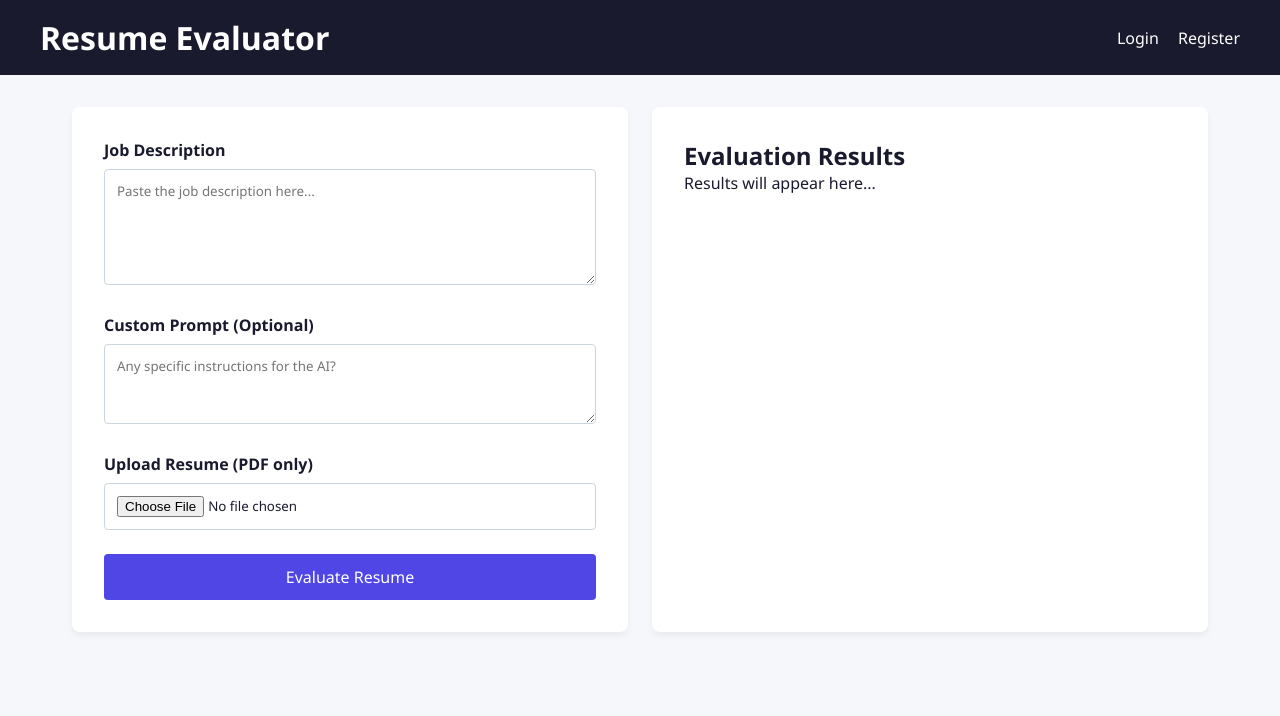
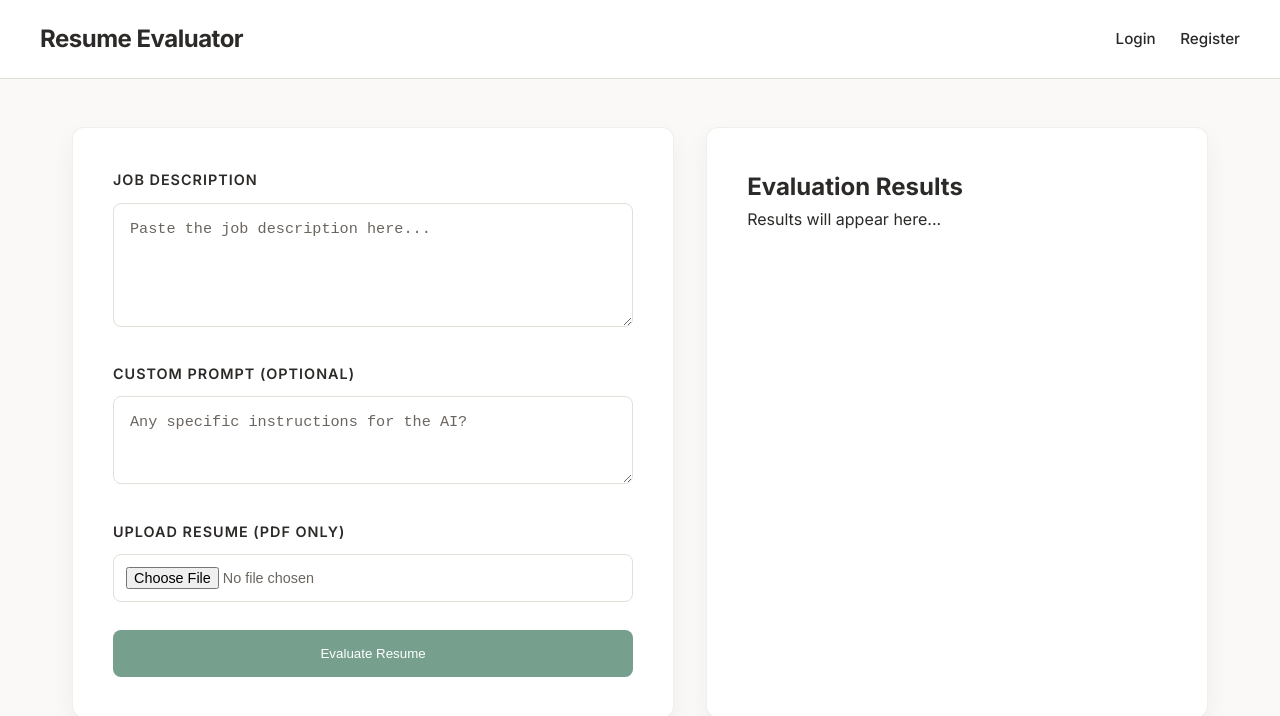
Before and after one commit to codedbyroaa/resume-evaluator, a plain HTML site: page index.html in a window 1280 px wide. Drawn offline with Linux system fonts and the light colour scheme.

Commit message:
style: achieve modern and calming design with sage green palette

```diff
--- a/styles.css
+++ b/styles.css
@@ -1,115 +1,150 @@
-/* 1. إعداد المتغيرات (Custom Properties) لسهولة تعديل الألوان لاحقاً */
+/* --- 1. استيراد خطوط حديثة --- */
+/* سنستخدم خط 'Inter' لتصميم عصري ونظيف جداً */
+@import url('https://fonts.googleapis.com/css2?family=Inter:wght@400;500;600;700&display=swap');
+
+/* --- 2. لوحة الألوان الهادئة والأنيقة (Variables) --- */
 :root {
-  --primary: #4f46e5;
-  --primary-dark: #3730a3;
-  --bg-page: #f5f7fa;
-  --card-bg: #ffffff;
-  --text-dark: #1a1a2e;
+  /* ألوان أساسية هادئة مستوحاة من الطبيعة (Sage Green & Soft Warm Gray) */
+  --primary: #769F8E;          /* أخضر مريمي هادئ (يوحي بالثقة والهدوء) */
+  --primary-dark: #5C7F70;     /* درجة أغمق قليلاً للـ Hover */
+
+  --bg-page: #FAF9F7;          /* أبيض مائل قليلاً للصفاء/البيج (أريح للعين من الأبيض الناصع) */
+  --card-bg: #FFFFFF;          /* الأبيض الصافي للمربعات (لتبرز من الخلفية) */
+
+  --text-main: #2C2A28;        /* أسود دافئ داكن جداً (ليس أسوداً حاداً Pure Black) */
+  --text-muted: #6B655F;       /* رمادي دافئ للنصوص الثانوية والـ Placeholders */
   --text-light: #ffffff;
-  --border-color: #cbd5e1;
+
+  --border-color: #E2DFD8;     /* لون حدود خفيف جداً ودافئ */
+
+  /* ظل خفيف وناعم جداً لإعطاء شعور بالعمق والأناقة */
+  --soft-shadow: 0 10px 25px rgba(0, 0, 0, 0.05);
 }
 
-/* 2. إعادة ضبط المسافات (Reset) وتطبيق نوع الخط */
+/* --- 3. إعادة الضبط والخطوط العامة --- */
 * {
-  box-sizing: border-box; /* يجعل الـ padding ضمن عرض العنصر */
+  box-sizing: border-box;
   margin: 0;
   padding: 0;
-  font-family: 'Segoe UI', Tahoma, Geneva, Verdana, sans-serif;
 }
 
 body {
   background-color: var(--bg-page);
-  color: var(--text-dark);
+  color: var(--text-main);
+  /* تطبيق خط Inter العصري */
+  font-family: 'Inter', system-ui, -apple-system, sans-serif;
+  -webkit-font-smoothing: antialiased; /* لجعل الخط أنعم على شاشات الماك */
+  line-height: 1.6; /* زيادة المسافة بين السطور لراحة القراءة */
 }
 
-/* 3. تصميم الترويسة (Header) باستخدام Flexbox */
+/* --- 4. تصميم الترويسة (Header) - أسلوب مينيمال — */
 header {
-  background-color: var(--text-dark);
-  color: var(--text-light);
-  padding: 1rem 2rem;
+  background-color: var(--card-bg); /* ترويسة بيضاء بدلاً من الداكنة لشعور بالانفتاح */
+  border-bottom: 1px solid var(--border-color); /* حد سفلي رفيع جداً */
+  padding: 1.25rem 2rem;
 }
 
 .header-content {
   display: flex;
-  justify-content: space-between; /* يضع العنوان يمين والروابط يسار */
-  align-items: center; /* يوسط العناصر عمودياً */
+  justify-content: space-between;
+  align-items: center;
   max-width: 1200px;
   margin: 0 auto;
 }
 
-.header-content nav a {
-  color: var(--text-light);
-  text-decoration: none;
-  margin-left: 15px;
+.header-content h1 {
+  font-size: 1.5rem;
+  font-weight: 700;
+  letter-spacing: -0.5px; /* تضييق المسافة بين الحروف لعناوين عصرية */
+  color: var(--text-main);
 }
 
-/* 4. تصميم المحتوى الرئيسي باستخدام Grid (عمودين متساويين) */
+.header-content nav a {
+  color: var(--text-main);
+  text-decoration: none;
+  font-size: 0.95rem;
+  font-weight: 500;
+  margin-left: 20px;
+  transition: color 0.2s ease;
+}
+
+.header-content nav a:hover {
+  color: var(--primary); /* تلوين خفيف عند التمرير */
+}
+
+/* --- 5. تنسيق المحتوى الرئيسي والشبكة (Grid) --- */
 main {
   display: grid;
-  grid-template-columns: 1fr 1fr; /* 1fr تعني جزء متساوٍ من المساحة */
-  gap: 24px;
+  grid-template-columns: 1.2fr 1fr; /* جعل قسم النموذج أعرض قليلاً للشعور بالاحترافية */
+  gap: 32px; /* زيادة المسافة بين العمودين لـ " Breathing Room" */
   max-width: 1200px;
-  margin: 2rem auto;
+  margin: 3rem auto; /* زيادة المسافة العلوية والسفلية */
   padding: 0 2rem;
 }
 
-/* تصميم المربعات البيضاء للنموذج والنتائج */
+/* تصميم المربعات (Cards) بأسلوبrefined — */
 .form-panel, .results-panel {
   background-color: var(--card-bg);
-  padding: 2rem;
-  border-radius: 8px;
-  box-shadow: 0 4px 6px rgba(0, 0, 0, 0.05); /* ظل خفيف */
+  padding: 2.5rem; /* زيادة الحشو الداخلي */
+  border-radius: 12px; /* زوايا دائرية أنعم قليلاً */
+  box-shadow: var(--soft-shadow); /* تطبيق الظل الناعم */
+  border: 1px solid rgba(226, 223, 216, 0.5); /* حد شفاف جداً */
 }
 
-/* 5. تصميم عناصر النموذج */
+/* --- 6. تصميم حقول النموذج (Form) والدعوة الهدوء — */
 .input-group {
-  margin-bottom: 1.5rem;
+  margin-bottom: 1.75rem; /* مسافة أكبر قليلاً */
 }
 
 label {
   display: block;
-  margin-bottom: 0.5rem;
-  font-weight: bold;
+  margin-bottom: 0.7rem;
+  font-weight: 600; /* خط أعرض قليلاً للوضوح */
+  font-size: 0.9rem; /* أصغر قليلاً لمظهر "أنيق" */
+  color: var(--text-main);
+  text-transform: uppercase; /* جعل العناوين حروفاً كبيرة لمظهر منظم */
+  letter-spacing: 1px; /* زيادة المسافة بين حروف العنوان */
 }
 
 textarea, input[type="file"] {
   width: 100%;
-  padding: 0.75rem;
+  padding: 1rem; /* زيادة الحشو الداخلي لراحة الكتابة */
   border: 1px solid var(--border-color);
-  border-radius: 4px;
-  transition: border-color 0.2s ease; /* حركة ناعمة عند التحديد */
+  border-radius: 8px; /* زوايا أنعم */
+  background-color: #FFFFFF;
+  font-size: 1rem;
+  color: var(--text-main);
+  transition: all 0.2s ease; /* حركة ناعمة لكل التغييرات */
 }
 
-/* تأثير عند النقر داخل الحقل */
-textarea:focus {
-  border-color: var(--primary);
-  outline: none;
+/* تأثير الـ Placeholder هادئ */
+textarea::placeholder {
+  color: var(--text-muted);
+  font-size: 0.95rem;
 }
 
-/* 6. تصميم الزر */
+/* تأثير الـ Focus (التركيز) - الأهم للهدوء النفسي */
+textarea:focus {
+  border-color: var(--primary); /* تلوين الحد بالأخضر الهادئ */
+  outline: none;
+  /* إضافة توهج (Shadow) أخضر هادئ وناعم جداً حول الحقل */
+  box-shadow: 0 0 0 4px rgba(118, 159, 142, 0.15);
+  background-color: #FAFBFB; /* تغيير خلفية الحقل بشكل غير ملحوظ لإشعار المستخدم بالتركيز */
+}
+
+/* تنسيق زر الرفع */
+input[type="file"] {
+  padding: 0.75rem;
+  font-size: 0.9rem;
+  color: var(--text-muted);
+}
+
+/* --- 7. تصميم زر الإرسال (Refined Button) --- */
 button {
-  background-color: var(--primary);
+  background-color: var(--primary); /* الأخضر المريمي الهادئ */
   color: var(--text-light);
   border: none;
-  padding: 0.75rem 1.5rem;
+  padding: 1rem 1.5rem;
   width: 100%;
-  border-radius: 4px;
-  cursor: pointer;
-  font-size: 1rem;
-  transition: background-color 0.2s;
+  border-radius: 8px;
 }
-
-button:hover {
-  background-color: var(--primary-dark);
-}
-
-button:active {
-  transform: scale(0.98); /* تصغير خفيف جداً عند النقر */
-}
-
-/* 7. التصميم المتجاوب للجوال (Media Query) */
-@media (max-width: 700px) {
-  main {
-    grid-template-columns: 1fr; /* تحويل العرض إلى عمود واحد فقط في الشاشات الصغيرة */
-  }
-}
```
